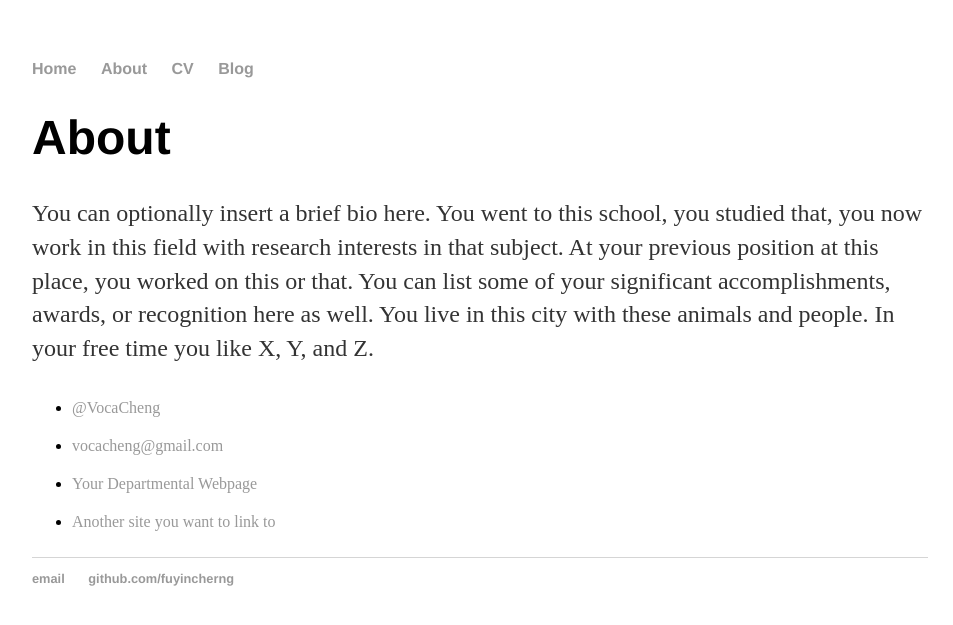
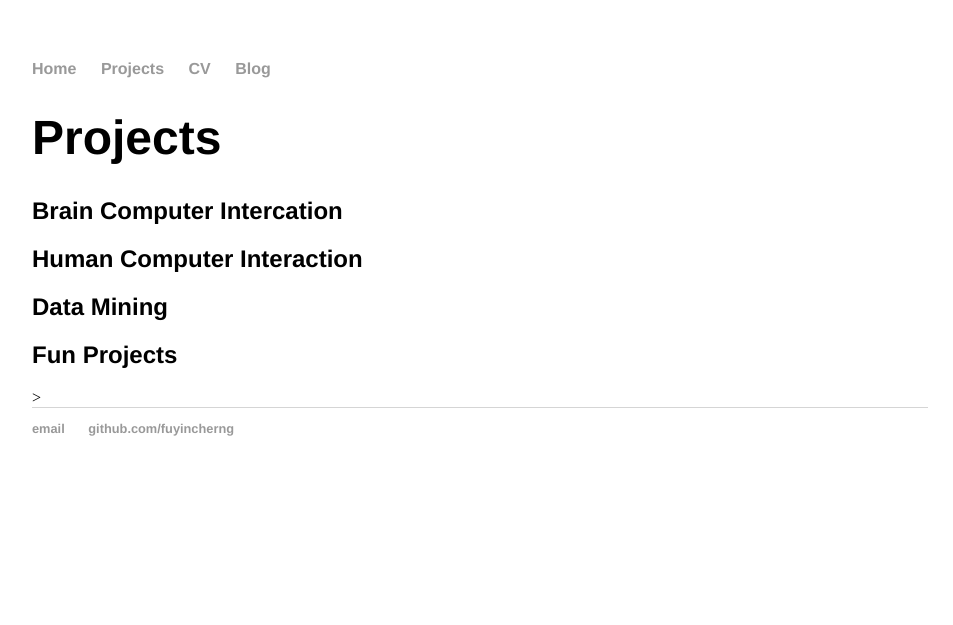
Before and after one commit to FuyinCherng/FuyinCherng.github.io, a Jekyll site: the page built from about/index.html, in a window 1280 px wide. Shown: the top 625 px of the page, without its empty margins (160-1113 px from the left). Built offline with Jekyll 4.4.1, drawn with Linux system fonts in a browser that asks for light colours.

Commit message:
update name of content

```diff
--- a/_layouts/default.html
+++ b/_layouts/default.html
@@ -9,7 +9,7 @@
 			<nav>
 	    		<ul>
 	        		<li><a href="/">Home</a></li>
-		        	<li><a href="/about">About</a></li>
+		        	<li><a href="/about">Projects</a></li>
 	        		<li><a href="/cv">CV</a></li>
 	        		<li><a href="/blog">Blog</a></li>
 	    		</ul>
--- a/about/index.html
+++ b/about/index.html
@@ -1,17 +1,19 @@
 ---
 layout: default
 title: About Fu-Yin Cherng
-permalink: /about/
+permalink: /projects/
 ---
 
 <div class="about">
-			<h1>About</h1>
-			<p>You can optionally insert a brief bio here. You went to this school, you studied that, you now work in this field with research interests in that subject. At your previous position at this place, you worked on this or that. You can list some of your significant accomplishments, awards, or recognition here as well. You live in this city with these animals and people. In your free time you like X, Y, and Z.</p>
+			<h1>Projects</h1>
 
-			<ul class="contacts">
-				<li><a href="#">@VocaCheng</a></li>
-        <li><a href="mailto:vocacheng@gmail.com">vocacheng@gmail.com</a></li>
-				<li><a href="#">Your Departmental Webpage</a></li>
-				<li><a href="#">Another site you want to link to</a></li>
-				</ul>
-		</div>
+			<h2>Brain Computer Intercation</h2>
+
+			<h2>Human Computer Interaction</h2>
+
+
+			<h2>Data Mining</h2>
+
+			<h2>Fun Projects</h2>>
+
+</div>
--- a/cv/index.html
+++ b/cv/index.html
@@ -7,7 +7,10 @@ permalink: /cv/
 	<div class="cv">
 		<!-- <a href="#" class="download" title="Download CV as PDF">Download CV</a> -->
 					<h1>Curriculum Vitae</h1>
-					<a href="cv_2017.pdf" target="_blank" class="button">Click here to download CV</a>
+
+					<div style="text-align:center;">
+						<a href="cv_2017.pdf" target="_blank" class="button">Click here to download CV</a>
+					</div>
 
 					<h2>Select Publications</h2>
 					<ul style="list-style-type:none">
--- a/index.html
+++ b/index.html
@@ -4,5 +4,6 @@ title: Fu-Yin Cherng
 ---
 <div class="blurb">
 	<h1>Hi, I'm Fu-Yin Cherng!</h1>
-	<p>This is my personal webiste. You can find my introduction, CV and list of publications here. I will also post new posts in my blogger from time to time. The topic of my blogger will be my review to new tools and summary of my recent research. <a href="/about">Read more about me...</a></p>
+	<p>I am currently a Ph.D. student of Institute of computer and communication sciences in École polytechnique fédérale de Lausanne (EPFL), Switzerland. I recently become the member of CHILI Lab, and I am supervised by Professor Pierre Dillenbourg and Professor Robert West. My research interests include Human-Computer Interaction, Neuroergonomics and Digital Education Analysis. </p>
+
 </div><!-- /.blurb -->
```
